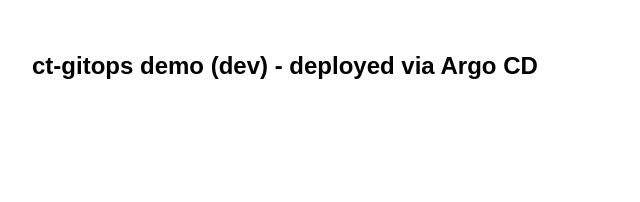
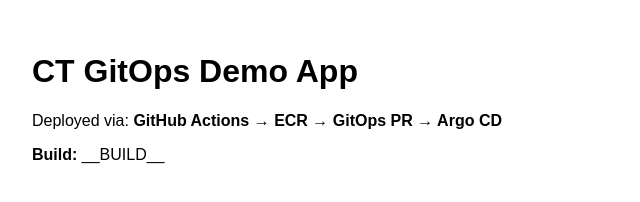
Before and after one commit to tanmayj-hub/ct-gitops-demo-app, a plain HTML site: page index.html in a window 1280 px wide. Shown: the whole page, without its empty margins (0-640 px from the left). Drawn offline with Linux system fonts and the light colour scheme.

Commit message:
index html updated

```diff
--- a/index.html
+++ b/index.html
@@ -1,7 +1,13 @@
 <!doctype html>
-<html>
-  <head><meta charset="utf-8"><title>ct-gitops demo</title></head>
+<html lang="en">
+  <head>
+    <meta charset="utf-8" />
+    <meta name="viewport" content="width=device-width,initial-scale=1" />
+    <title>CT GitOps Demo App</title>
+  </head>
   <body style="font-family: Arial, sans-serif; padding: 24px;">
-    <h2>ct-gitops demo (dev) - deployed via Argo CD</h2>
+    <h1>CT GitOps Demo App</h1>
+    <p>Deployed via: <b>GitHub Actions → ECR → GitOps PR → Argo CD</b></p>
+    <p><b>Build:</b> __BUILD__</p>
   </body>
 </html>
```
